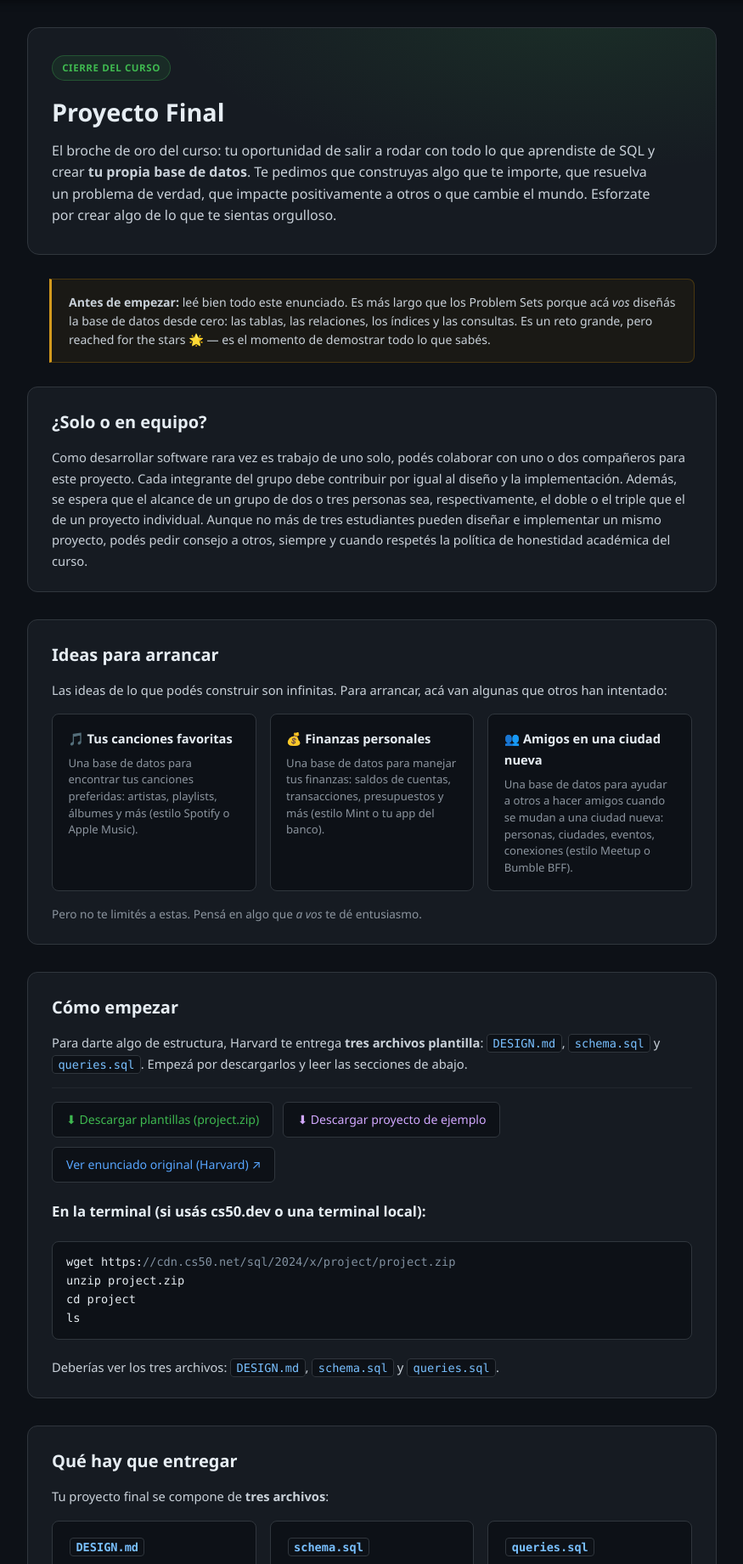
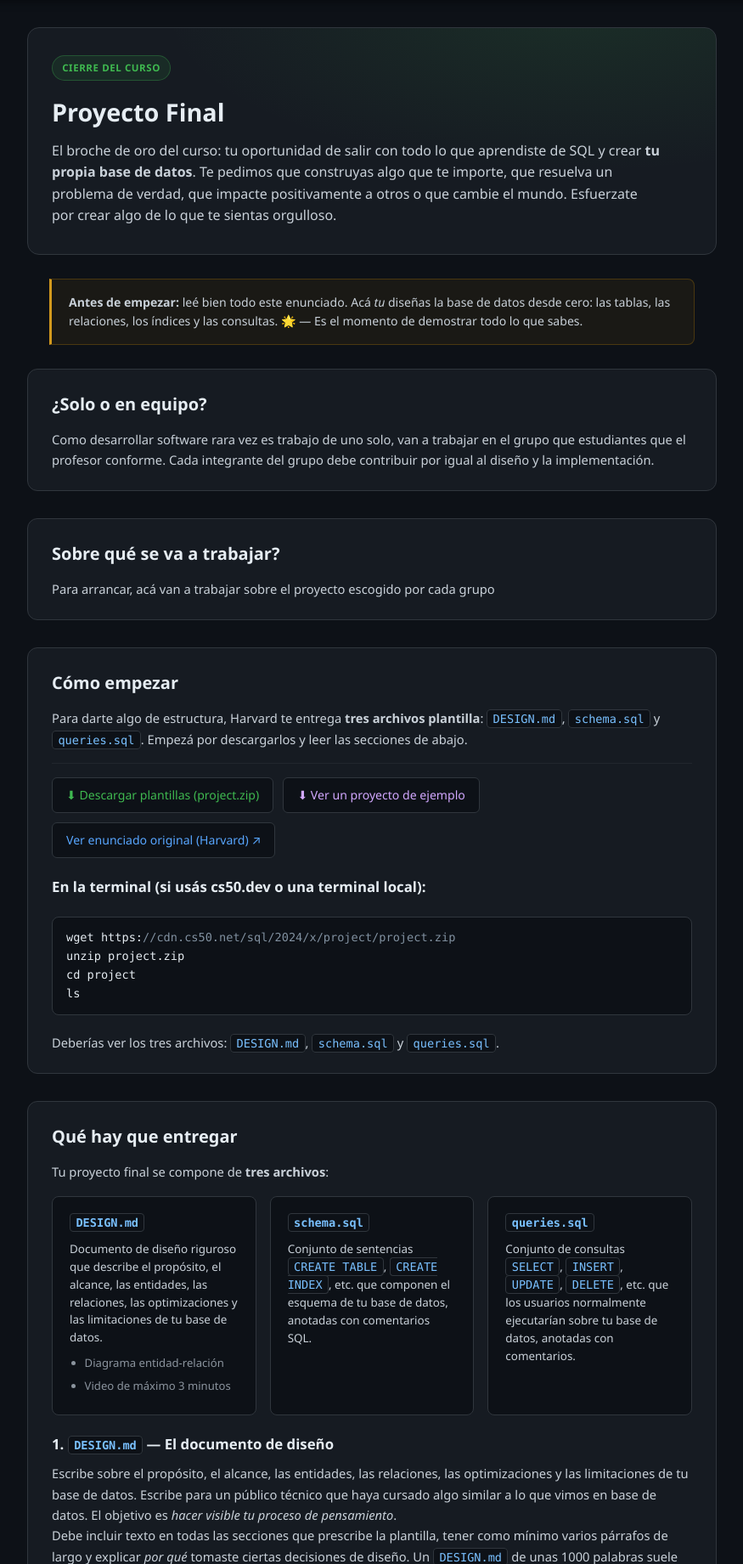
Before and after one commit to jovanyvelez/sql_queries, a FastAPI app: page /proyecto-final in a window 1280 px wide. Shown: the part 99-1940 px from the top of the page at 85% size, without its empty margins (202-1077 px from the left). Run offline with FastAPI, Linux system fonts and the light colour scheme; some libraries are stand-ins or nearby versions.

Commit message:
Actualiza proyecto_final.html: adapta textos a la clase, links a GitHub y video de 5 min

```diff
--- a/templates/proyecto_final.html
+++ b/templates/proyecto_final.html
@@ -90,58 +90,34 @@
     <span class="pf-badge">Cierre del curso</span>
     <h1>Proyecto Final</h1>
     <p>
-        El broche de oro del curso: tu oportunidad de salir a rodar con todo lo que
+        El broche de oro del curso: tu oportunidad de salir con todo lo que
         aprendiste de SQL y crear <strong>tu propia base de datos</strong>. Te pedimos
         que construyas algo que te importe, que resuelva un problema de verdad, que
-        impacte positivamente a otros o que cambie el mundo. Esforzate por crear algo
+        impacte positivamente a otros o que cambie el mundo. Esfuerzate por crear algo
         de lo que te sientas orgulloso.
     </p>
 </div>
 
 <div class="pf-advertencia">
-    <strong>Antes de empezar:</strong> leé bien todo este enunciado. Es más largo que
-    los Problem Sets porque acá <em>vos</em> diseñás la base de datos desde cero: las
-    tablas, las relaciones, los índices y las consultas. Es un reto grande, pero
-    reached for the stars 🌟 — es el momento de demostrar todo lo que sabés.
+    <strong>Antes de empezar:</strong> leé bien todo este enunciado. Acá <em>tu</em> diseñas la base de datos desde cero: las
+    tablas, las relaciones, los índices y las consultas. 🌟 — Es el momento de demostrar todo lo que sabes.
 </div>
 
 <!-- ── Trabajo en equipo ──────────────────────────────────────────── -->
 <div class="pf-section">
     <h2>¿Solo o en equipo?</h2>
     <p>
-        Como desarrollar software rara vez es trabajo de uno solo, podés colaborar con
-        uno o dos compañeros para este proyecto. Cada integrante del grupo debe
-        contribuir por igual al diseño y la implementación. Además, se espera que el
-        alcance de un grupo de dos o tres personas sea, respectivamente, el doble o el
-        triple que el de un proyecto individual. Aunque no más de tres estudiantes
-        pueden diseñar e implementar un mismo proyecto, podés pedir consejo a otros,
-        siempre y cuando respetés la política de honestidad académica del curso.
+        Como desarrollar software rara vez es trabajo de uno solo, van a trabajar en
+        el grupo que estudiantes que el profesor conforme. Cada integrante del grupo debe
+        contribuir por igual al diseño y la implementación.
     </p>
 </div>
 
 <!-- ── Ideas ──────────────────────────────────────────────────────── -->
 <div class="pf-section">
-    <h2>Ideas para arrancar</h2>
+    <h2>Sobre qué se va a trabajar?</h2>
     <p>
-        Las ideas de lo que podés construir son infinitas. Para arrancar, acá van
-        algunas que otros han intentado:
-    </p>
-    <div class="pf-ideas">
-        <div class="pf-idea">
-            <h4>🎵 Tus canciones favoritas</h4>
-            <p>Una base de datos para encontrar tus canciones preferidas: artistas, playlists, álbumes y más (estilo Spotify o Apple Music).</p>
-        </div>
-        <div class="pf-idea">
-            <h4>💰 Finanzas personales</h4>
-            <p>Una base de datos para manejar tus finanzas: saldos de cuentas, transacciones, presupuestos y más (estilo Mint o tu app del banco).</p>
-        </div>
-        <div class="pf-idea">
-            <h4>👥 Amigos en una ciudad nueva</h4>
-            <p>Una base de datos para ayudar a otros a hacer amigos cuando se mudan a una ciudad nueva: personas, ciudades, eventos, conexiones (estilo Meetup o Bumble BFF).</p>
-        </div>
-    </div>
-    <p style="margin-top:1rem; color:#8b949e; font-size:0.85rem">
-        Pero no te limités a estas. Pensá en algo que <em>a vos</em> te dé entusiasmo.
+        Para arrancar, acá van a trabajar sobre el proyecto escogido por cada grupo
     </p>
 </div>
 
@@ -157,8 +133,8 @@
         <a class="descarga" href="https://cdn.cs50.net/sql/2024/x/project/project.zip" target="_blank" rel="noopener">
             ⬇ Descargar plantillas (project.zip)
         </a>
-        <a class="ejemplo" href="https://cdn.cs50.net/sql/2024/x/project/sample-project.zip" target="_blank" rel="noopener">
-            ⬇ Descargar proyecto de ejemplo
+        <a class="ejemplo" href="https://github.com/jovanyvelez/sql_queries/tree/main/public/proyecto-ejemplo" target="_blank" rel="noopener">
+            ⬇ Ver un proyecto de ejemplo
         </a>
         <a class="origen" href="https://cs50.harvard.edu/sql/project/" target="_blank" rel="noopener">
             Ver enunciado original (Harvard) ↗
@@ -187,7 +163,7 @@ ls</code></pre>
         </div>
         <div class="pf-componente">
             <h4><code>schema.sql</code></h4>
-            <p>Conjunto de sentencias <code>CREATE TABLE</code>, <code>CREATE INDEX</code>, <code>CREATE VIEW</code>, etc. que componen el esquema de tu base de datos, anotadas con comentarios SQL.</p>
+            <p>Conjunto de sentencias <code>CREATE TABLE</code>, <code>CREATE INDEX</code>, etc. que componen el esquema de tu base de datos, anotadas con comentarios SQL.</p>
         </div>
         <div class="pf-componente">
             <h4><code>queries.sql</code></h4>
@@ -197,16 +173,16 @@ ls</code></pre>
 
     <h3>1. <code>DESIGN.md</code> — El documento de diseño</h3>
     <p>
-        Escribí sobre el propósito, el alcance, las entidades, las relaciones, las
-        optimizaciones y las limitaciones de tu base de datos. Escribí para un público
-        técnico que haya cursado algo como CS50 SQL. El objetivo es hacer visible tu
-        proceso de pensamiento.
+        Escribe sobre el propósito, el alcance, las entidades, las relaciones, las
+        optimizaciones y las limitaciones de tu base de datos. Escribe para un público
+        técnico que haya cursado algo similar a lo que vimos en base de datos. El objetivo es <em>hacer visible tu
+        proceso de pensamiento</em>.
     </p>
     <p>Debe incluir texto en todas las secciones que prescribe la plantilla, tener como
         mínimo varios párrafos de largo y explicar <em>por qué</em> tomaste ciertas
         decisiones de diseño. Un <code>DESIGN.md</code> de unas 1000 palabras suele ser
         suficiente. Si no llegás a ese umbral, probablemente tu proyecto no es lo
-        suficientemente complejo.</p>
+        suficientemente completo.</p>
 
     <h4>Diagrama entidad-relación</h4>
     <p>
@@ -223,20 +199,19 @@ ls</code></pre>
 
     <h4>Video de presentación</h4>
     <p>
-        Creá un video corto (máximo 3 minutos) en el que presentes tu proyecto al
+        Creá un video corto (máximo 5 minutos) en el que presentes tu proyecto al
         mundo: con diapositivas, capturas de pantalla, voz en off y/o acción en vivo.
         Tu video <strong>debe</strong> empezar con una sección que muestre:
     </p>
     <ul>
         <li>el título de tu proyecto</li>
-        <li>tu nombre</li>
-        <li>tus usuarios de GitHub y edX</li>
-        <li>tu ciudad y país</li>
+        <li>nombres de los integrantes del equipo</li>
+        <li>El repo de git en dónde quedó el proyecto</li>
+        <li>Tu institucion educativa</li>
         <li>la fecha en que grabaste el video</li>
     </ul>
     <p>
-        Subí el video a YouTube (o, si está bloqueado en tu país, un sitio similar) y
-        anotá la URL. Podés marcarlo como "no listado", pero no como "privado".
+        Sube el video a YouTube y anotá la URL. Podés marcarlo como "no listado", pero no como "privado".
     </p>
 
     <h3>2. <code>schema.sql</code> — El esquema</h3>
@@ -262,21 +237,21 @@ ls</code></pre>
     <h2>Proyecto de ejemplo</h2>
     <p>
         Si te sirve ver un ejemplo, el staff de Harvard hizo uno que crea una base de
-        datos para manejar estudiantes, instructores y entregas del propio curso CS50
-        SQL. Trae los tres archivos (<code>DESIGN.md</code>, <code>schema.sql</code> y
+        datos para manejar estudiantes, instructores y entregas del curso CS50
+        SQL. Este ejemplo trae los tres archivos (<code>DESIGN.md</code>, <code>schema.sql</code> y
         <code>queries.sql</code>) más un diagrama (<code>diagram.png</code>).
     </p>
     <div class="pf-links">
         <a class="ejemplo" href="https://cdn.cs50.net/sql/2024/x/project/sample-project.zip" target="_blank" rel="noopener">
             ⬇ Descargar proyecto de ejemplo (original, en inglés)
         </a>
-        <a class="descarga" href="/public/proyecto-ejemplo/DESIGN.md" target="_blank" rel="noopener">
+        <a class="descarga" href="https://github.com/jovanyvelez/sql_queries/blob/main/public/proyecto-ejemplo/DESIGN.md" target="_blank" rel="noopener">
             Ver DESIGN.md traducido
         </a>
-        <a class="descarga" href="/public/proyecto-ejemplo/schema.sql" target="_blank" rel="noopener">
+        <a class="descarga" href="https://github.com/jovanyvelez/sql_queries/blob/main/public/proyecto-ejemplo/schema.sql" target="_blank" rel="noopener">
             Ver schema.sql traducido
         </a>
-        <a class="descarga" href="/public/proyecto-ejemplo/queries.sql" target="_blank" rel="noopener">
+        <a class="descarga" href="https://github.com/jovanyvelez/sql_queries/blob/main/public/proyecto-ejemplo/queries.sql" target="_blank" rel="noopener">
             Ver queries.sql traducido
         </a>
     </div>
@@ -294,7 +269,7 @@ ls</code></pre>
 <!-- ── Cómo entregar ──────────────────────────────────────────────── -->
 <div class="pf-section">
     <h2>Cómo entregar</h2>
-    <p>En el curso oficial de Harvard hay tres pasos (formulario, <code>submit50</code> y gradebook). Para nuestra clase, la entrega será por el medio que indique el profe (GitHub Classroom, correo o plataforma del colegio).</p>
+    <p>Para nuestra clase, la entrega será por el medio de un repo de github</p>
     <p>Si querés seguir el flujo oficial de Harvard:</p>
     <pre><code>submit50 cs50/problems/2024/sql/project</code></pre>
     <div class="pf-links">
```
